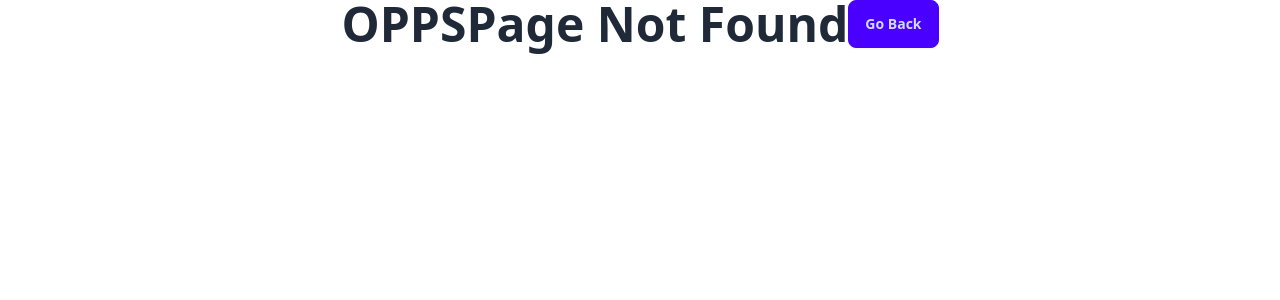
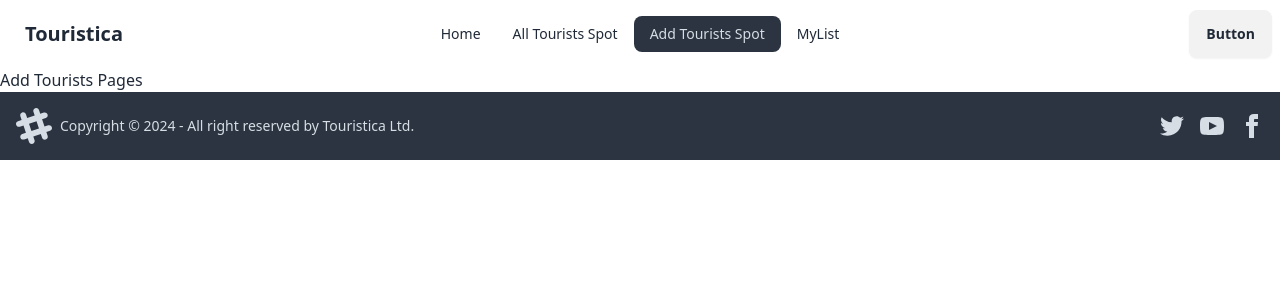
Before and after one commit to Sha-hed/Touristica-ClientSide, a React (Vite) app: page /addSpots in a window 1280 px wide. Before the commit this address had no page. Shown: the top 300 px of the page. Built offline with nearby package versions, Linux system fonts and the light colour scheme.

Commit message:
Login Page Added

```diff
--- /dev/null
+++ b/src/Route/AuthProvider.jsx
@@ -0,0 +1,9 @@
+const AuthProvider = ({children}) => {
+    return (
+        <div>
+            {children}
+        </div>
+    );
+};
+
+export default AuthProvider;
--- a/src/main.jsx
+++ b/src/main.jsx
@@ -3,9 +3,12 @@ import ReactDOM from 'react-dom/client'
 import './index.css'
 import { RouterProvider } from 'react-router-dom'
 import router from './Route/Route..jsx'
+import AuthProvider from './Route/AuthProvider.jsx'
 
 ReactDOM.createRoot(document.getElementById('root')).render(
   <React.StrictMode>
-    <RouterProvider router={router} />
+    <AuthProvider>
+      <RouterProvider router={router} />
+    </AuthProvider>
   </React.StrictMode>,
 )
--- /dev/null
+++ b/src/pages/AddTouristsSpot.jsx
@@ -0,0 +1,9 @@
+const AddTouristsSpot = () => {
+    return (
+        <div>
+            <h1>Add Tourists Pages</h1>
+        </div>
+    );
+};
+
+export default AddTouristsSpot;
--- /dev/null
+++ b/src/pages/AllTouristsSpot.jsx
@@ -0,0 +1,11 @@
+
+
+const AllTouristsSpot = () => {
+    return (
+        <div>
+           <h1>All Tourists Spot Pages</h1>
+        </div>
+    );
+};
+
+export default AllTouristsSpot;
--- /dev/null
+++ b/src/pages/Login.jsx
@@ -0,0 +1,9 @@
+const Login = () => {
+    return (
+        <div>
+
+        </div>
+    );
+};
+
+export default Login;
--- /dev/null
+++ b/src/pages/MyList.jsx
@@ -0,0 +1,11 @@
+
+
+const MyList = () => {
+    return (
+        <div>
+            <h1>My Heder List BainChood</h1>
+        </div>
+    );
+};
+
+export default MyList;
--- a/src/pages/Navbar.jsx
+++ b/src/pages/Navbar.jsx
@@ -3,6 +3,9 @@ import { NavLink } from "react-router-dom";
 const Navbar = () => {
     const links = <>
     <li><NavLink to = '/'>Home</NavLink></li>
+    <li><NavLink to = '/allspots'>All Tourists Spot</NavLink></li>
+    <li><NavLink to = '/addspots'>Add Tourists Spot</NavLink></li>
+    <li><NavLink to = '/mylist'>MyList</NavLink></li>
     </>
     return (
         <div className="navbar bg-base-100">
--- /dev/null
+++ b/src/pages/Register.jsx
@@ -0,0 +1,9 @@
+const Register = () => {
+    return (
+        <div>
+
+        </div>
+    );
+};
+
+export default Register;
```
Also changed, not shown: src/Route/Route..jsx (+25 -0 lines).
